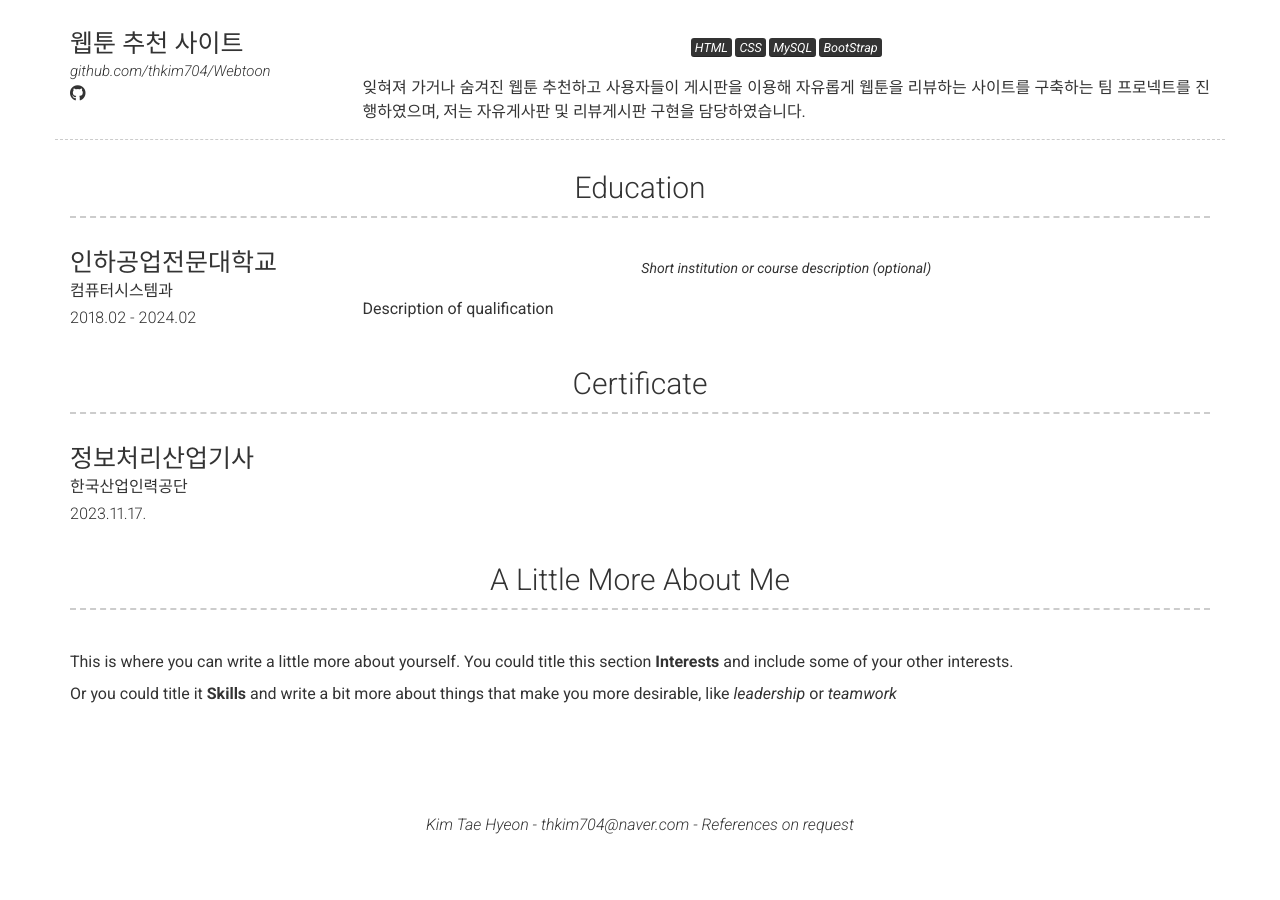
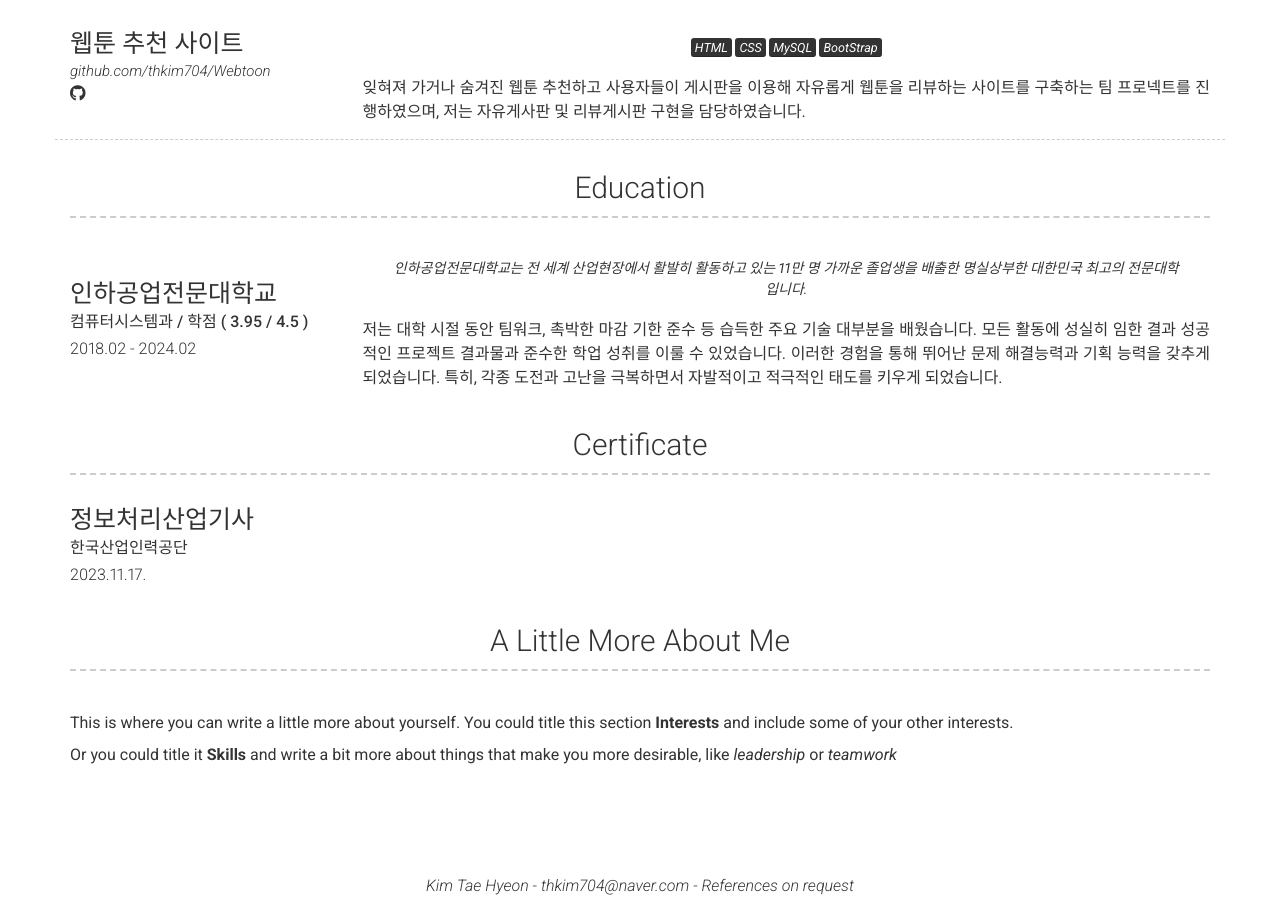
Before and after one commit to thkim704/thkim704.github.io, a Jekyll site: the page built from index.md, in a window 1280 px wide and 900 px high, scrolled down 1112 px. Built offline with Jekyll 4.4.1, drawn with Linux system fonts in a browser that asks for light colours; nearby versions of some CDN libraries; before the commit the page ends 1957 px from its top, so only the background shows below that.

Commit message:
Update _config.yml

```diff
--- a/_config.yml
+++ b/_config.yml
@@ -95,12 +95,12 @@ content:
     content:
       - layout: top-left
         title: 인하공업전문대학교
-        sub_title: 컴퓨터시스템과
+        sub_title: 컴퓨터시스템과 / 학점 ( 3.95 / 4.5 )
         caption: 2018.02 - 2024.02
         quote: >
-          Short institution or course description (optional)
+          인하공업전문대학교는 전 세계 산업현장에서 활발히 활동하고 있는 11만 명 가까운 졸업생을 배출한 명실상부한 대한민국 최고의 전문대학입니다.
         description: | # this will include new lines to allow paragraphs
-          Description of qualification
+          저는 대학 시절 동안 팀워크, 촉박한 마감 기한 준수 등 습득한 주요 기술 대부분을 배웠습니다. 모든 활동에 성실히 임한 결과 성공적인 프로젝트 결과물과 준수한 학업 성취를 이룰 수 있었습니다. 이러한 경험을 통해 뛰어난 문제 해결능력과 기획 능력을 갖추게 되었습니다. 특히, 각종 도전과 고난을 극복하면서 자발적이고 적극적인 태도를 키우게 되었습니다.
   - title: Certificate
     layout: list
     content:
```
